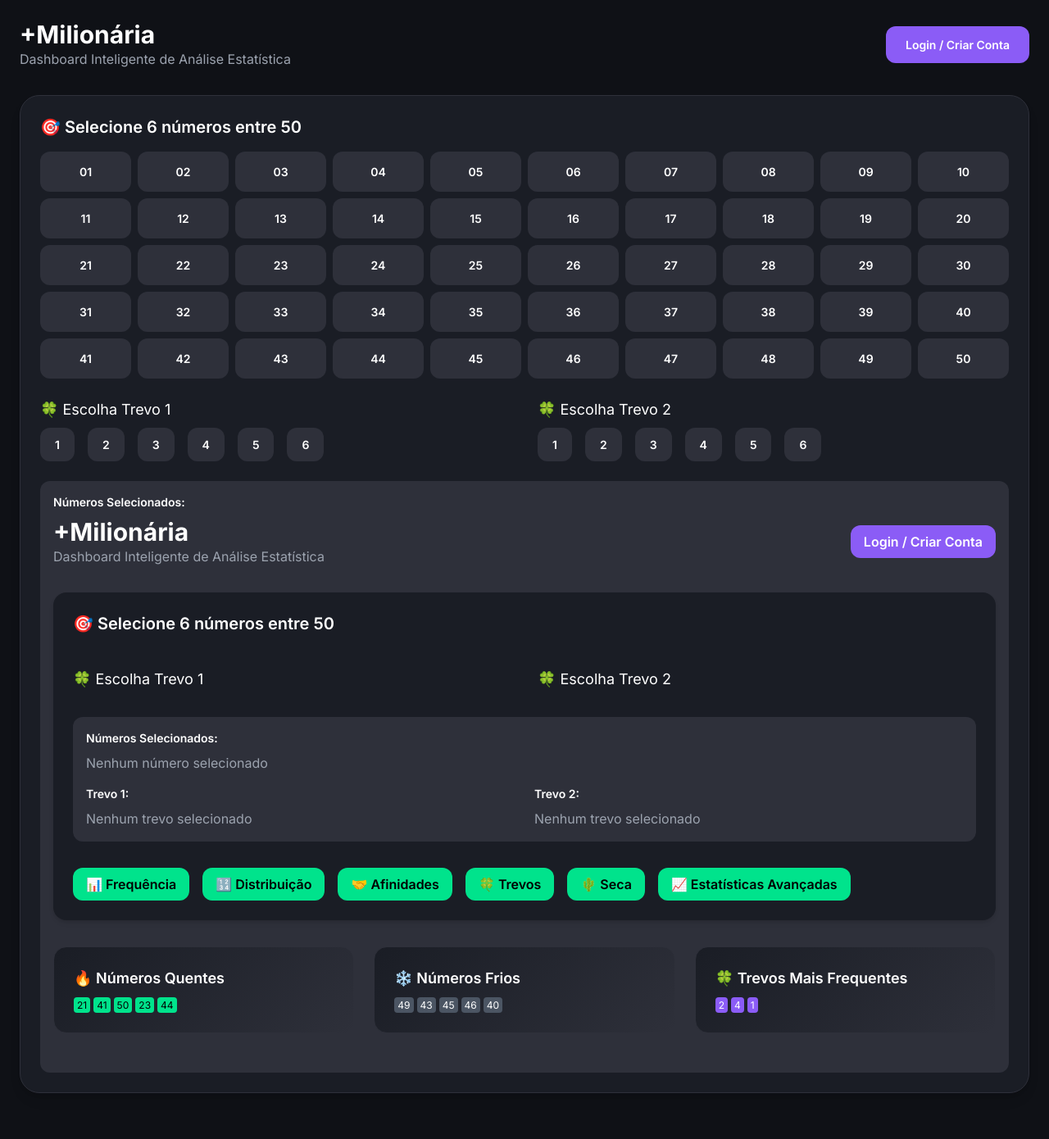
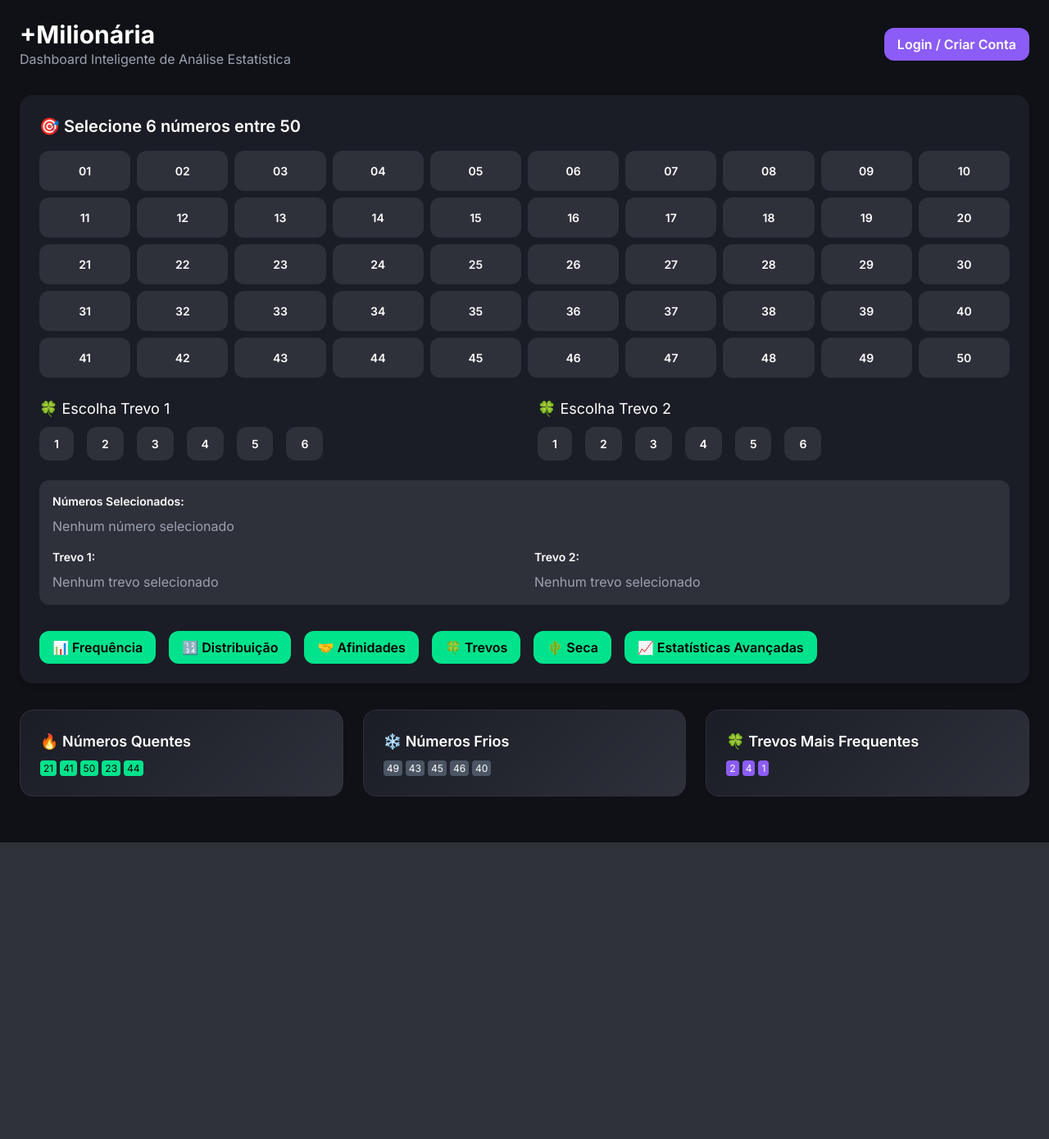
Before and after one commit to dacostaEF/loterias-inteligentes, a Flask app: page / in a window 1280 px wide. Shown: the whole page at 82% size. After the commit the page ends 1028 px from the top, so only its background shows below. Run offline with Flask 3, Linux system fonts and the light colour scheme; some libraries are stand-ins or nearby versions.

Commit message:
layout perfeito

```diff
--- a/templates/dashboard_milionaria.html
+++ b/templates/dashboard_milionaria.html
@@ -10,47 +10,6 @@
   <link rel="stylesheet" href="{{ url_for('static', filename='css/estilo.css') }}">
 </head>
 <body class="p-6">
-  <!-- Header -->
-  <header class="flex justify-between items-center mb-8">
-    <div>
-      <h1 class="text-3xl font-bold text-white">+Milionária</h1>
-      <p class="text-gray-400">Dashboard Inteligente de Análise Estatística</p>
-    </div>
-    <button class="btn btn-secondary">
-      Login / Criar Conta
-    </button>
-  </header>
-
-  <!-- Cartão de jogo -->
-  <section class="card mb-8">
-    <h2 class="text-xl font-semibold mb-4">🎯 Selecione 6 números entre 50</h2>
-    <div class="grid grid-cols-10 gap-2 mb-6" id="numeros-container">
-      <!-- Números serão gerados dinamicamente -->
-    </div>
-
-    <!-- Dois conjuntos de trevos na mesma linha -->
-    <div class="mt-6 grid grid-cols-2 gap-8">
-      <!-- Conjunto 1: Trevo 1 -->
-      <div>
-        <h3 class="text-lg mb-2">🍀 Escolha Trevo 1</h3>
-        <div class="flex gap-4" id="trevo1-container">
-          <!-- Trevo 1 será gerado dinamicamente -->
-        </div>
-      </div>
-
-      <!-- Conjunto 2: Trevo 2 -->
-      <div>
-        <h3 class="text-lg mb-2">🍀 Escolha Trevo 2</h3>
-        <div class="flex gap-4" id="trevo2-container">
-          <!-- Trevo 2 será gerado dinamicamente -->
-        </div>
-      </div>
-    </div>
-
-    <!-- Números selecionados -->
-    <div class="mt-6 p-4 bg-surface rounded-xl">
-      <h4 class="text-sm font-semibold mb-2">Números Selecionados:</h4>
-</head>
 <body class="p-6">
   <!-- Header -->
   <header class="flex justify-between items-center mb-8">
```
